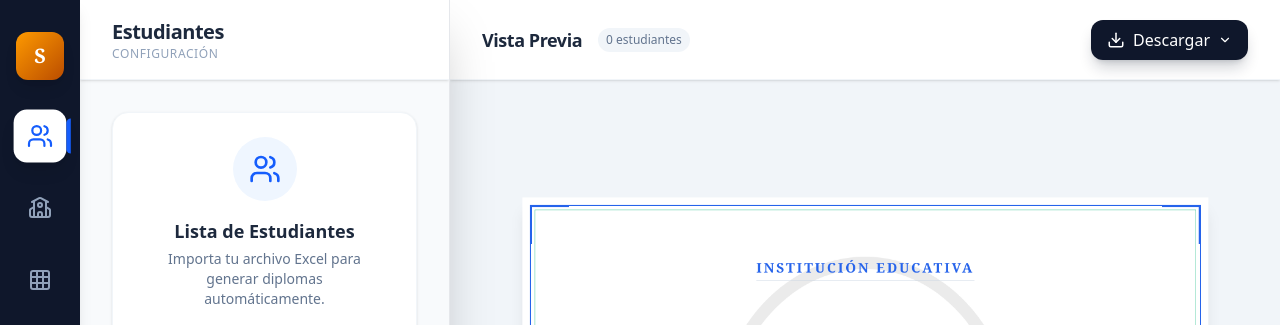
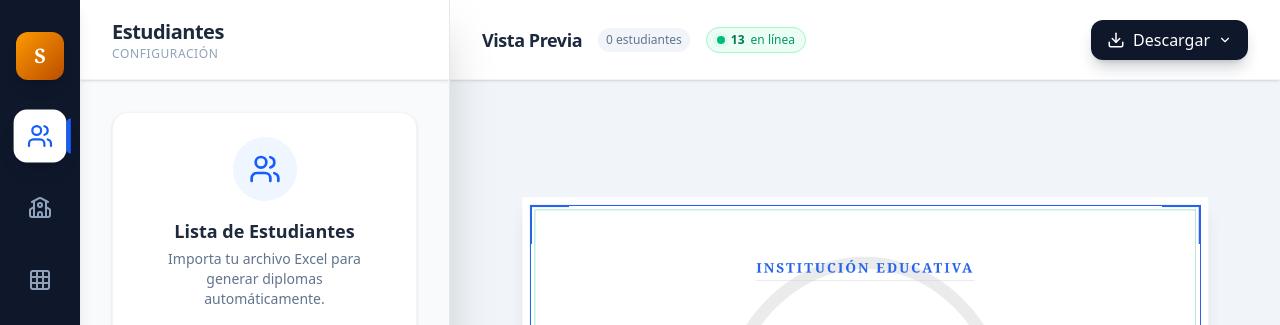
Before and after one commit to jemandahuaylas/sumaq, an Astro site: page / in a window 1280 px wide. Shown: the top 325 px of the page. Built offline with nearby package versions, Linux system fonts and the light colour scheme; Astro itself is replaced by a stand-in of ours.

Commit message:
feat: agregar contador de usuarios en linea (social proof)

```diff
--- a/src/components/App.tsx
+++ b/src/components/App.tsx
@@ -1,15 +1,46 @@
-import React, { useState, useRef } from 'react';
+import React, { useState, useRef, useEffect } from 'react';
 import { ConfigPanel } from './ConfigPanel';
 import { DiplomaPreview, DIPLOMA_DESIGNS } from './DiplomaPreview';
 import type { DiplomaPreviewHandle } from './DiplomaPreview';
 import { useDiplomaStore } from '../store/diplomaStore';
 import { NotificationProvider, useNotification } from './NotificationProvider';
-import { Download, ChevronLeft, ChevronRight, FileDown, Archive, FileText, ChevronDown, Loader2 } from 'lucide-react';
+import { Download, ChevronLeft, ChevronRight, FileDown, Archive, FileText, ChevronDown, Loader2, Users } from 'lucide-react';
 import { saveAs } from 'file-saver';
 import JSZip from 'jszip';
 import { domToJpeg } from 'modern-screenshot';
 import { jsPDF } from 'jspdf';
 import type { Student } from '../types';
+
+// Hook para simular usuarios en línea (basado en hora del día)
+const useSimulatedOnlineUsers = () => {
+    const [count, setCount] = useState(0);
+
+    useEffect(() => {
+        const getBaseCount = () => {
+            const hour = new Date().getHours();
+            // Horario laboral peruano (8am-6pm) = más usuarios
+            if (hour >= 8 && hour < 12) return Math.floor(Math.random() * 30) + 35; // 35-65 mañana
+            if (hour >= 12 && hour < 14) return Math.floor(Math.random() * 20) + 25; // 25-45 almuerzo
+            if (hour >= 14 && hour < 18) return Math.floor(Math.random() * 40) + 45; // 45-85 tarde (pico)
+            if (hour >= 18 && hour < 21) return Math.floor(Math.random() * 25) + 20; // 20-45 noche temprana
+            return Math.floor(Math.random() * 10) + 5; // 5-15 madrugada
+        };
+
+        const updateCount = () => {
+            const base = getBaseCount();
+            // Pequeña fluctuación aleatoria (-3 a +3)
+            const fluctuation = Math.floor(Math.random() * 7) - 3;
+            setCount(Math.max(1, base + fluctuation));
+        };
+
+        updateCount();
+        // Actualizar cada 5-10 segundos para parecer real
+        const interval = setInterval(updateCount, 5000 + Math.random() * 5000);
+        return () => clearInterval(interval);
+    }, []);
+
+    return count;
+};
 
 // Configuración de exportación
 const EXPORT_CONFIG = {
@@ -30,6 +61,7 @@ const AppContent = () => {
     const [generatingProgress, setGeneratingProgress] = useState<string>('');
     const [showDownloadMenu, setShowDownloadMenu] = useState(false);
     const diplomaPreviewRef = useRef<DiplomaPreviewHandle>(null);
+    const onlineUsers = useSimulatedOnlineUsers();
 
     // Navegación en Preview
     const nextStudent = () => {
@@ -292,6 +324,13 @@ const AppContent = () => {
                             <span className="text-white font-bold text-sm font-serif">S</span>
                         </div>
                         <span className="text-sm font-bold text-slate-700">Sumaq</span>
+                        <div className="flex items-center gap-1 bg-emerald-50 text-emerald-700 text-[10px] px-1.5 py-0.5 rounded-full border border-emerald-200">
+                            <span className="relative flex h-1.5 w-1.5">
+                                <span className="animate-ping absolute inline-flex h-full w-full rounded-full bg-emerald-400 opacity-75"></span>
+                                <span className="relative inline-flex rounded-full h-1.5 w-1.5 bg-emerald-500"></span>
+                            </span>
+                            <span className="font-semibold">{onlineUsers}</span>
+                        </div>
                     </div>
 
                     {/* Botón descargar móvil */}
@@ -324,8 +363,8 @@ const AppContent = () => {
                                     key={student.id}
                                     onClick={() => setCurrentStudentIndex(index)}
                                     className={`flex-shrink-0 snap-center px-3 py-2 rounded-lg text-xs font-medium transition-all ${index === currentStudentIndex
-                                            ? 'bg-amber-500 text-white shadow-md'
-                                            : 'bg-slate-100 text-slate-600 hover:bg-slate-200'
+                                        ? 'bg-amber-500 text-white shadow-md'
+                                        : 'bg-slate-100 text-slate-600 hover:bg-slate-200'
                                         }`}
                                 >
                                     <span className="block truncate max-w-[80px]">
@@ -350,6 +389,14 @@ const AppContent = () => {
                     <div className="flex items-center gap-4">
                         <h1 className="font-bold text-lg text-slate-800 tracking-tight">Vista Previa</h1>
                         <span className="bg-slate-100 text-slate-500 text-xs px-2 py-1 rounded-full">{students.length} estudiantes</span>
+                        <div className="flex items-center gap-1.5 bg-emerald-50 text-emerald-700 text-xs px-2.5 py-1 rounded-full border border-emerald-200">
+                            <span className="relative flex h-2 w-2">
+                                <span className="animate-ping absolute inline-flex h-full w-full rounded-full bg-emerald-400 opacity-75"></span>
+                                <span className="relative inline-flex rounded-full h-2 w-2 bg-emerald-500"></span>
+                            </span>
+                            <span className="font-semibold">{onlineUsers}</span>
+                            <span className="text-emerald-600">en línea</span>
+                        </div>
                     </div>
 
                     <div className="flex items-center gap-4">
```
